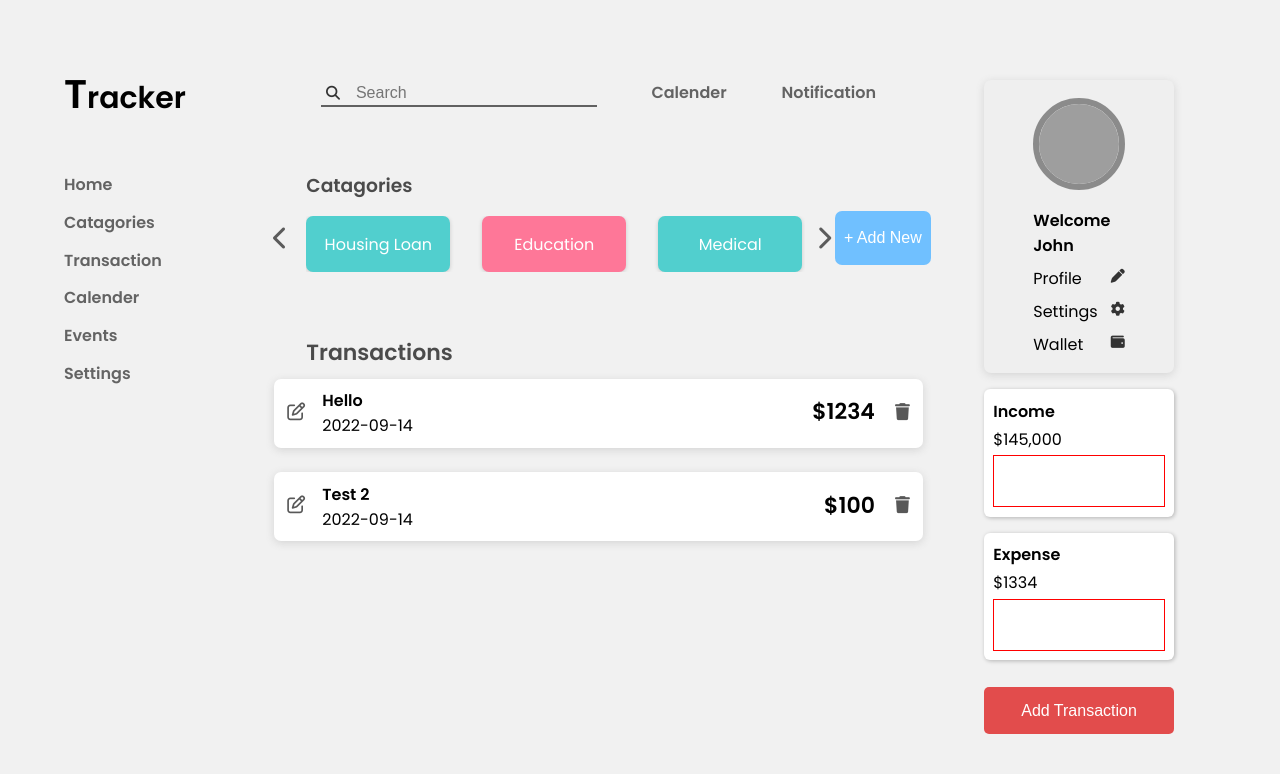
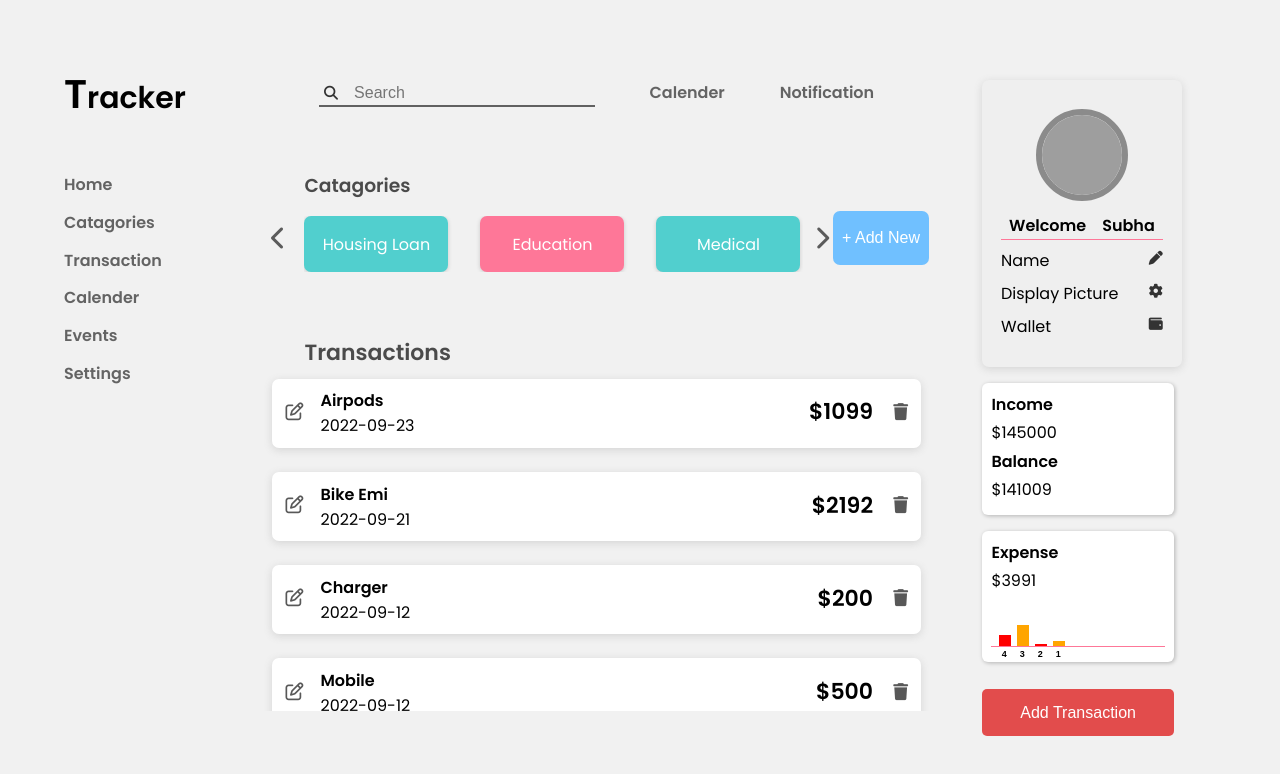
Before and after one commit to DasSubhadip1999/Expense-Tracker, a React (Create React App) app: page / in a window 1280 px wide. Shown: the top 774 px of the page. Built offline with nearby package versions, Linux system fonts and the light colour scheme; data requests are answered from the project's data file; grey boxes are pictures that could not be loaded.

Commit message:
server username add

```diff
--- a/db.json
+++ b/db.json
@@ -1,18 +1,38 @@
 {
   "transaction": [
     {
-      "title": "test 2",
-      "date": "2022-09-14",
-      "amount": "100",
-      "key": "dd388e3-6d6c-3cd-8d6b-7c4326a8548b",
+      "id": 1,
+      "title": "mobile",
+      "date": "2022-09-12",
+      "amount": "500",
+      "key": "8c2e66b-8353-08b-3141-a4a5870bae88"
+    },
+    {
+      "title": "charger",
+      "date": "2022-09-12",
+      "amount": "200",
+      "key": "d12f2ce-55c7-244b-d867-5d6bcbd8ebc7",
       "id": 2
     },
     {
-      "title": "Hello",
-      "date": "2022-09-14",
-      "amount": "1234",
-      "key": "84452b8-8de1-ee2e-d44f-b55fe25088dd",
+      "title": "Bike emi",
+      "date": "2022-09-21",
+      "amount": "2192",
+      "key": "88a1-afed-4da8-a2c0-a5da031c032b",
       "id": 3
+    },
+    {
+      "title": "Airpods",
+      "date": "2022-09-23",
+      "amount": "1099",
+      "key": "2c44026-0565-6227-b3de-78a7dffb431d",
+      "id": 4
+    }
+  ],
+  "username": [
+    {
+      "name": "Subha",
+      "id": 1
     }
   ]
 }
--- a/src/components/Account.jsx
+++ b/src/components/Account.jsx
@@ -1,12 +1,54 @@
-import React, { useContext } from 'react';
+import React, { useContext, useState } from 'react';
 import Graphs from './Graphs';
 import FormButton from './FormButton';
 import TransactionContext from '../context/TransactionContext';
+import {motion, AnimatePresence} from "framer-motion"
+import { useEffect } from 'react';
+
 
 function Account() {
-  const {totalExpense} = useContext(TransactionContext)
+  const {totalExpense, leftAmount} = useContext(TransactionContext);
+  const [nameChange, setNameChange] = useState(false);
+  const [name, setName] = useState("");
+  const [username, setUsername] = useState("")
 
+  const setNameFn = (event) => {
+    let text = event.target.value;
+    setName(text)
+  }
 
+  useEffect( () => {
+    getName();
+  }, [])
+
+  const getName = async () => {
+    let res = await fetch('/username/1')
+    let data = await res.json()
+    setUsername(data.name)
+  }
+
+  const updateName = async () => {
+    let res = await fetch('/username/1', {
+      method : "PUT",
+      headers : {"Content-Type" : "application/json"},
+      body : JSON.stringify({name})
+    });
+    let data = await res.json();
+    setUsername(data.name)
+    setName('')
+  }
+
+  const showNameForm = () => {
+    setNameChange((prev) => {
+      return !prev
+    })
+    if ( name.trim(" ").length > 0) {
+      updateName();
+    }else if(nameChange) {
+      alert("Name can't be empty")
+    }
+
+  }
 
   return (
     <div className='account'>
@@ -14,12 +56,30 @@ function Account() {
         <div className='image'>
           <img alt='profileLogo' src='https://scontent.fccu9-1.fna.fbcdn.net/v/t1.6435-9/95389059_108925234139104_7357623262626447360_n.png?stp=dst-png_p320x320&_nc_cat=105&ccb=1-7&_nc_sid=85a577&_nc_ohc=3Jf2HkPlffoAX9T-uDc&_nc_ht=scontent.fccu9-1.fna&oh=00_AT-3ANV832-42jVV7QUeH8LOolKt3lxVPGPgz9WRriRw0g&oe=633E7E44' />
         </div>
-        <h4>Welcome John</h4>
-        <div><p>Profile</p><i className="fa-solid fa-pen"></i></div>
-        <div><p>Settings</p><i className="fa-solid fa-gear"></i></div>
+        <h4>Welcome<p>{username}</p></h4>
+        <div>
+          <AnimatePresence>
+          <motion.div initial={ {opacity : 0}} animate={ {opacity : 1} } exit= { {opacity : 0}}>
+          {
+            !nameChange ? (
+              <>
+                <p>Name</p>
+                <i onClick={showNameForm} className="fa-solid fa-pen"></i>
+              </>
+            ) : (
+              <>
+                <input placeholder='Enter name' onChange={setNameFn} maxLength="8" type="text" value={name} />
+                <i onClick={() => {showNameForm()}}  className="fa-solid fa-check"></i>
+              </>
+            )
+          }
+          </motion.div>
+          </AnimatePresence>
+        </div>
+        <div><p>Display Picture</p><i className="fa-solid fa-gear"></i></div>
         <div><p>Wallet</p><i className="fa-solid fa-wallet"></i></div>
       </div>
-      <Graphs type="income" amount="145,000" />
+      <Graphs type="income" amount="145000" />
       <Graphs type="expense" amount={totalExpense()} />
       <FormButton />
     </div>
--- a/src/components/Graphs.jsx
+++ b/src/components/Graphs.jsx
@@ -1,12 +1,23 @@
-import React from 'react';
+import React, { useContext } from 'react';
 import GraphLine from './shared/GraphLine';
+import TransactionContext from '../context/TransactionContext';
+
 
 function Graphs({type,amount}) {
+  const {transaction, leftAmount} = useContext(TransactionContext)
+
   return (
     <div className='graphs'>
         <h5>{type}</h5>
         <p>${amount}</p>
-        <GraphLine />
+        {
+          type === "income" &&
+          <>
+            <h5>Balance</h5>
+            <p>${leftAmount()}</p>
+          </>
+        }
+        {type !== "income" && transaction.length !== 0 && <GraphLine />}
     </div>
   )
 }
--- a/src/components/shared/GraphBar.jsx
+++ b/src/components/shared/GraphBar.jsx
@@ -1,10 +1,27 @@
 import React from 'react'
+import {AnimatePresence, motion} from "framer-motion";
 
-function GraphBar() {
+function GraphBar({amount,id}) {
+  let h = amount * 0.01
+  let bg = id % 2 === 0 ? "red" : "orange";
   return (
-    <li className='graph-bar'>
-
-    </li>
+    <AnimatePresence>
+      <li className='graph-bar'>
+        <motion.div
+          key={id}
+          initial = { {height : "0px", opacity : 0} }
+          animate = { {height : `${h}px`, opacity : 1}}
+          exit = { {opacity : 0} }
+        >
+          <div
+            className='bars'
+            style={{height : `${h}px`, backgroundColor : bg}}
+          >
+          </div>
+        </motion.div>
+        <span>{id}</span>
+      </li>
+    </AnimatePresence>
   )
 }
 
--- a/src/components/shared/GraphLine.jsx
+++ b/src/components/shared/GraphLine.jsx
@@ -1,10 +1,16 @@
-import React from 'react'
-import GraphBar from './GraphBar'
+import React, { useEffect } from 'react'
+import GraphBar from './GraphBar';
+import TransactionContext from '../../context/TransactionContext';
+import { useContext } from 'react';
 
 function GraphLine() {
+  const {transaction} = useContext(TransactionContext);
+
   return (
     <ul className='graph-line'>
-
+        {
+          transaction.map((item) => <GraphBar key={item.id} amount={item.amount} id={item.id}/>)
+        }
     </ul>
   )
 }
--- a/src/context/TransactionContext.js
+++ b/src/context/TransactionContext.js
@@ -88,6 +88,11 @@ export const TransactionProvider = ({children} ) => {
         )
     }
 
+    const leftAmount = () => {
+        let totalIncome = 145000;
+        let tE = totalExpense();
+        return totalIncome - tE;
+    }
     //console.log(titleArr)
     const [searchText, setSearchText] = useState("")
     const searchExpense = (event) => {
@@ -108,6 +113,7 @@ export const TransactionProvider = ({children} ) => {
                 totalExpense,
                 searchExpense,
                 isLoading,
+                leftAmount
             }
         }>
             {children}
--- a/src/index.css
+++ b/src/index.css
@@ -47,15 +47,15 @@ body {
   margin: 0 2.3rem;
 }
 .account {
+  width: 20%;
   /* border: 1px solid blue; */
   padding: 1rem;
 }
 .profile {
-  width: 19%;
   background-color: #efefef;
-  width: 100%;
+  width: 84%;
   border-radius: 7px;
-  padding: 0.5rem 0;
+  padding: 1.2rem;
   box-shadow: rgba(99, 99, 99, 0.2) 0px 2px 8px 0px;
 }
 .image {
@@ -70,19 +70,43 @@ body {
   border-radius: 50%;
   border: 6px solid rgba(128, 128, 128, 0.899);
 }
-.profile h4, .profile h4+div, .profile h4+div+div,.profile h4+div+div+div {
+.profile > h4 {
+  text-transform: capitalize;
+  display: flex;
+  justify-content: space-around;
+  border-bottom: 1px solid #fe7798;
+  padding: 0.1rem 0;
+}
+.profile>h4+div, .profile> h4+div+div,.profile> h4+div+div+div {
   margin: 0.5rem 0;
-  padding: 0 3.1rem;
-}
-h4 + div, h4 + div + div, h4 + div + div+ div {
   display: flex;
   justify-content: space-between;
 }
-.fa-pen, .fa-gear, .fa-wallet, .fa-magnifying-glass {
+.profile > h4 + div > div {
+  width: 100%;
+  display: flex;
+  justify-content: space-between;
+}
+.profile input {
+  border: 1px solid rgba(0, 0, 0, 0.36);
+  width: 75%;
+  padding: 3px 5px;
+  outline: none;
+  border-radius: 5px;
+  text-transform: capitalize;
+}
+
+.fa-check, .fa-pen, .fa-gear, .fa-wallet, .fa-magnifying-glass {
   font-size: 14px;
   padding-top: 3px;
   color: rgba(0, 0, 0, 0.789);
   cursor: pointer;
+}
+.fa-pen:hover {
+  color: #1088e4;
+}
+.fa-check:hover {
+  scale: 1.2;
 }
 
 
@@ -249,10 +273,33 @@ h4 + div, h4 + div + div, h4 + div + div+ div {
   margin: 0.2rem 0;
 }
 .graph-line {
-  border: 1px solid red;
+  border-bottom: 1px solid #fe7798;
   padding: 0px 5px;
   min-height: 50px;
-
+  display: flex;
+  margin-bottom: 5px;
+}
+.graph-bar {
+  list-style-type: none;
+  /* border: 1px solid red; */
+  width: 12px;
+  height: 50px;
+  margin: 0 3px;
+  position: relative;
+}
+.graph-bar span {
+  position: absolute;
+  bottom: -25%;
+  left: 20%;
+  font-family: Arial, Helvetica, sans-serif;
+  font-size: 9px;
+  font-weight: 900;
+}
+.bars {
+  width: 100%;
+  position: absolute;
+  bottom: 0;
+  max-height: 50px;
 }
 
 .expense-form {
```
